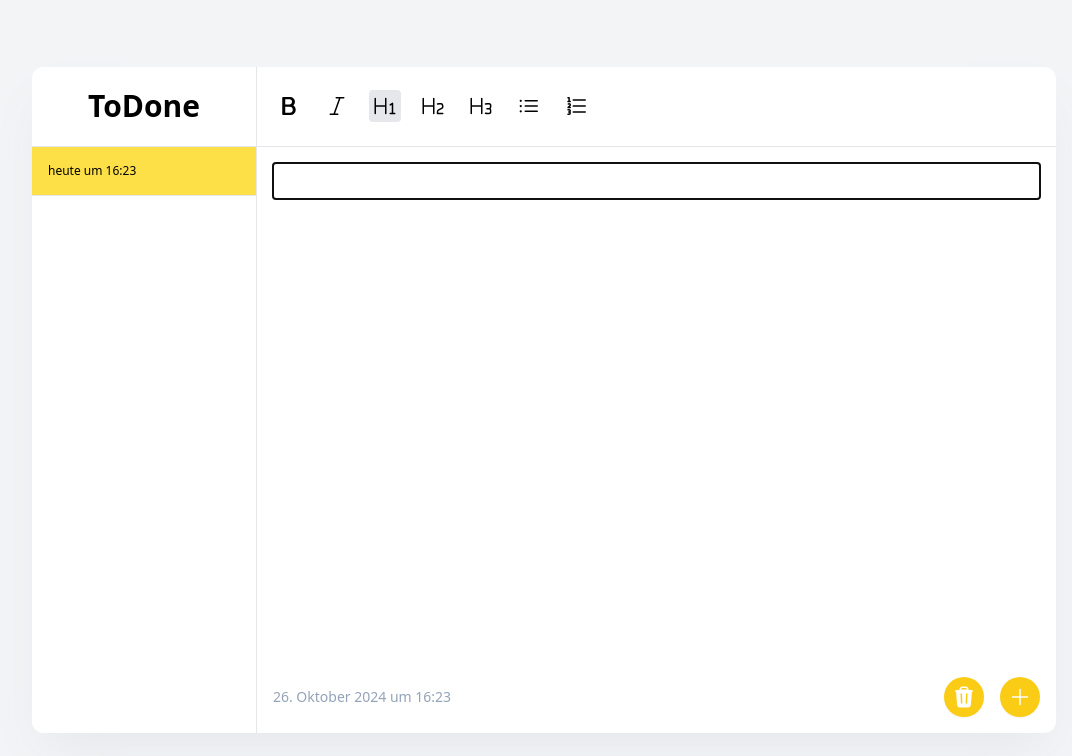
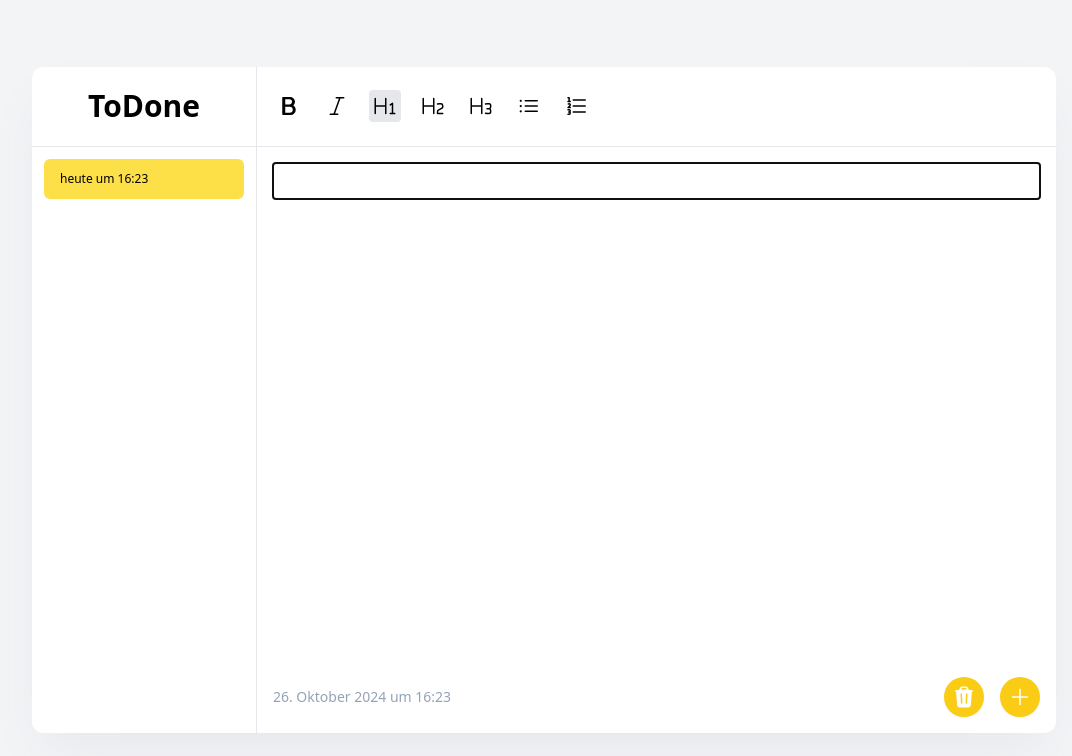
Before and after one commit to arbnor-raci/react-notes-app, a React (Create React App) app: page / in a window 1280 px wide. Both pictures are taken after a click on the button 480 px from the left and 106 px from the top of the page. Shown: the top 756 px of the page, without its empty margins (96-1168 px from the left). Built offline with nearby package versions, Linux system fonts and the light colour scheme.

Commit message:
Update UI

```diff
--- a/src/components/Logo.js
+++ b/src/components/Logo.js
@@ -1,5 +1,9 @@
 const Logo = () => {
-  return <span className="font-black text-xl md:text-3xl">ToDone</span>;
+  return (
+    <span className="font-black cursor-default text-xl md:text-3xl">
+      ToDone
+    </span>
+  );
 };
 
 export default Logo;
--- a/src/components/NoteList.js
+++ b/src/components/NoteList.js
@@ -39,7 +39,7 @@ const NoteList = () => {
   };
 
   return (
-    <div className="w-full overflow-y-scroll" style={{ height: 650 }}>
+    <div className="w-full overflow-y-scroll p-3" style={{ height: 650 }}>
       {renderNotes()}
     </div>
   );
--- a/src/components/NoteListItem.js
+++ b/src/components/NoteListItem.js
@@ -4,7 +4,7 @@ const NoteListItem = ({ note, onClick, active, relativeDate }) => {
   return (
     <div
       onClick={onClick}
-      className={`px-4 py-4 border-b cursor-pointer ${
+      className={`px-4 py-3 cursor-pointer rounded-md ${
         active && "bg-yellow-300"
       }`}
     >
```
